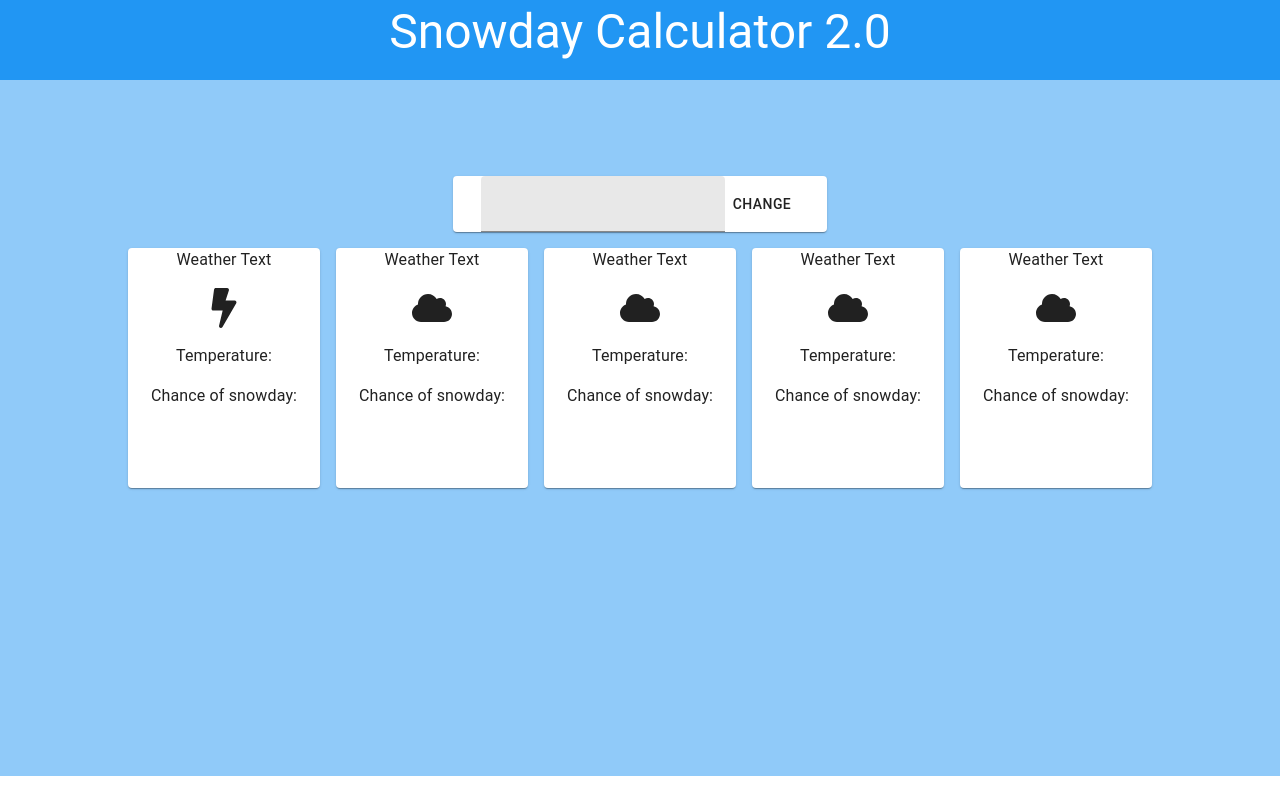
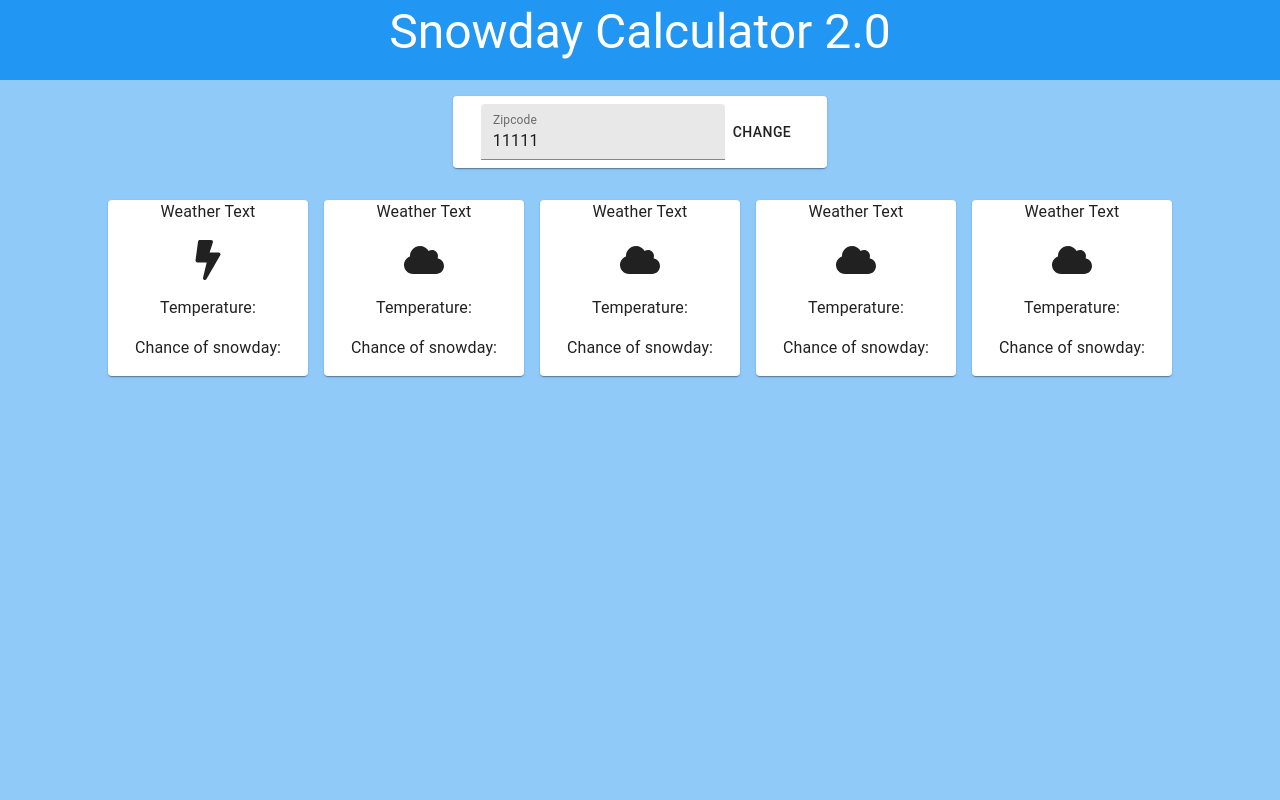
Before and after one commit to briankeefe/Snowday, a React (Create React App) app in the folder my-app/: page / in a window 1280 px wide. Built offline with nearby package versions, Linux system fonts and the light colour scheme.

Commit message:
reformatted zip

```diff
--- a/my-app/src/App.js
+++ b/my-app/src/App.js
@@ -21,13 +21,13 @@ function App() {
 
 	return (
 		<Box className="home-page" style={{ backgroundColor: blue[200] }}>
-			<Box className="next-box" pt={10}>
-				<Box my={2} mx={10}>
+			<Box className="next-box">
+				<Box mb={2} mx={10}>
 					<Grid container justify="center">
-						<Grid item lg={4} md={6} xs={12}>
+						<Grid item lg={4} sm={6} xs={12}>
 							<Paper>
-								<Box display="flex" justifyContent="center">
-									<TextField variant="filled" onChange={updateText}></TextField>
+								<Box m={2} p={1} display="flex" justifyContent="center">
+									<TextField label="Zipcode" defaultValue={zip} variant="filled" onChange={updateText}></TextField>
 									<Button onClick={updateZip}>Change</Button>
 								</Box>
 							</Paper>
@@ -35,20 +35,20 @@ function App() {
 
 					</Grid>
 				</Box>
-				<Grid container justify="center" spacing={2}>
-					<Grid item>
+				<Grid container spacing={2} justify="center">
+					<Grid item xs={12} sm={2}>
 						<Card temp={100} />
 					</Grid>
-					<Grid item>
+					<Grid item xs={12} sm={2}>
 						<Card />
 					</Grid>
-					<Grid item>
+					<Grid item xs={12} sm={2}>
 						<Card />
 					</Grid>
-					<Grid item>
+					<Grid item xs={12} sm={2}>
 						<Card />
 					</Grid>
-					<Grid item>
+					<Grid item xs={12} sm={2}>
 						<Card />
 					</Grid>
 				</Grid>
--- a/my-app/src/style.scss
+++ b/my-app/src/style.scss
@@ -1,10 +1,8 @@
 .home-page{
-    height: 87vh;
+    height:90vh;
 }
 
 .component-card{
-    height: 30vh;
-    width: 15vw;
     .fontawesome {
         height: 5vh;
         width: 5vh;
```
